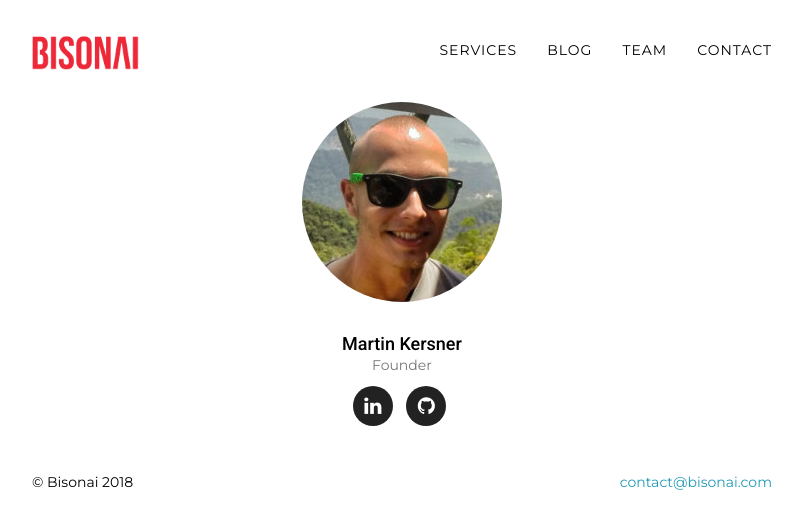
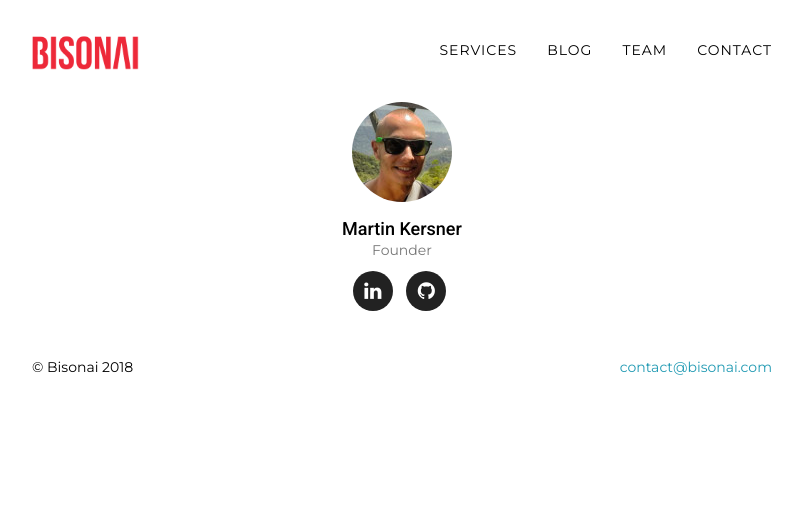
Before and after one commit to martinkersner/bisonai_www, a Jekyll site: the page built from team.html, in a window 1280 px wide. Shown: the top 529 px of the page, without its empty margins (238-1040 px from the left). Built offline with Jekyll 4.4.1, drawn with Linux system fonts in a browser that asks for light colours.

Commit message:
Resize team photo to 100x100 px

```diff
--- a/_includes/css/grayscale.css
+++ b/_includes/css/grayscale.css
@@ -344,7 +344,7 @@ span#heart {
 }
 
 .team-member h4 {
-    margin-top: 25px;
+    margin-top: 10px;
     margin-bottom: 0;
     text-transform: none;
 }
```
Also changed, not shown: img/team/1.jpg.
